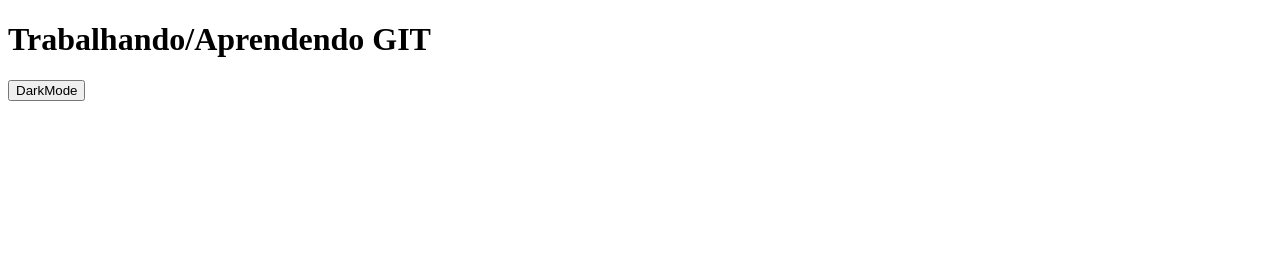
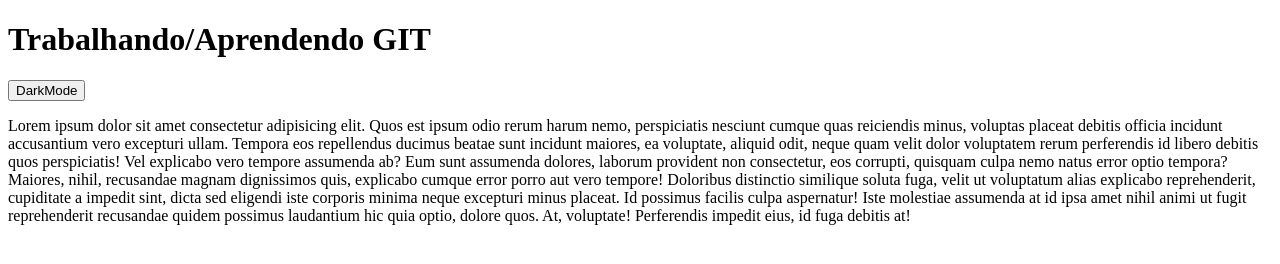
Before and after one commit to ram0nalve5/Primeiros-passos---Github, a plain HTML site: page teste.html in a window 1280 px wide. Drawn offline with Linux system fonts and the light colour scheme.

Commit message:
Adição de Lorem

```diff
--- a/teste.html
+++ b/teste.html
@@ -8,6 +8,11 @@
 <body>
     <h1>Trabalhando/Aprendendo GIT</h1>
     <button onclick="change_background_color()">DarkMode</button>
+    <p>Lorem ipsum dolor sit amet consectetur adipisicing elit. Quos est ipsum odio rerum harum nemo, perspiciatis nesciunt cumque quas reiciendis minus, voluptas placeat debitis officia incidunt accusantium vero excepturi ullam.
+    Tempora eos repellendus ducimus beatae sunt incidunt maiores, ea voluptate, aliquid odit, neque quam velit dolor voluptatem rerum perferendis id libero debitis quos perspiciatis! Vel explicabo vero tempore assumenda ab?
+    Eum sunt assumenda dolores, laborum provident non consectetur, eos corrupti, quisquam culpa nemo natus error optio tempora? Maiores, nihil, recusandae magnam dignissimos quis, explicabo cumque error porro aut vero tempore!
+    Doloribus distinctio similique soluta fuga, velit ut voluptatum alias explicabo reprehenderit, cupiditate a impedit sint, dicta sed eligendi iste corporis minima neque excepturi minus placeat. Id possimus facilis culpa aspernatur!
+    Iste molestiae assumenda at id ipsa amet nihil animi ut fugit reprehenderit recusandae quidem possimus laudantium hic quia optio, dolore quos. At, voluptate! Perferendis impedit eius, id fuga debitis at!</p>
     <style>
         body{
             transition: 1s;
```
